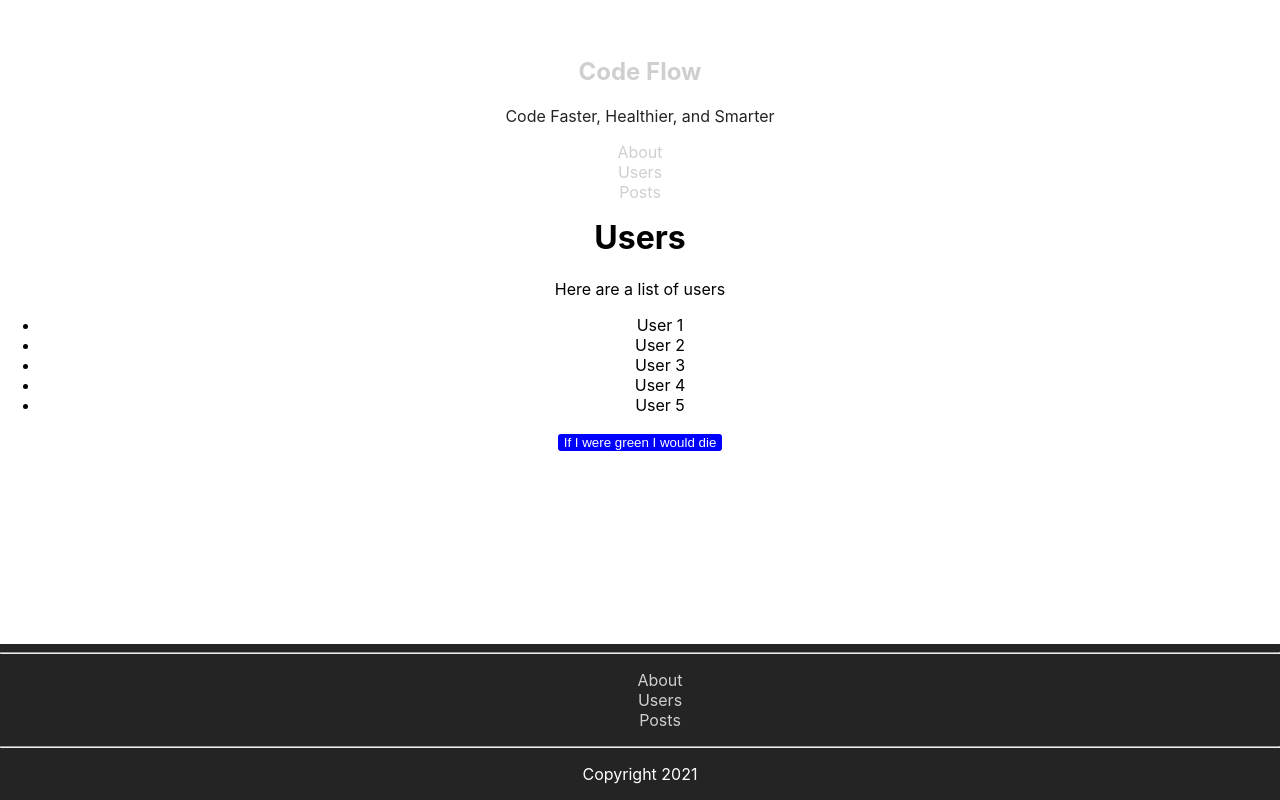
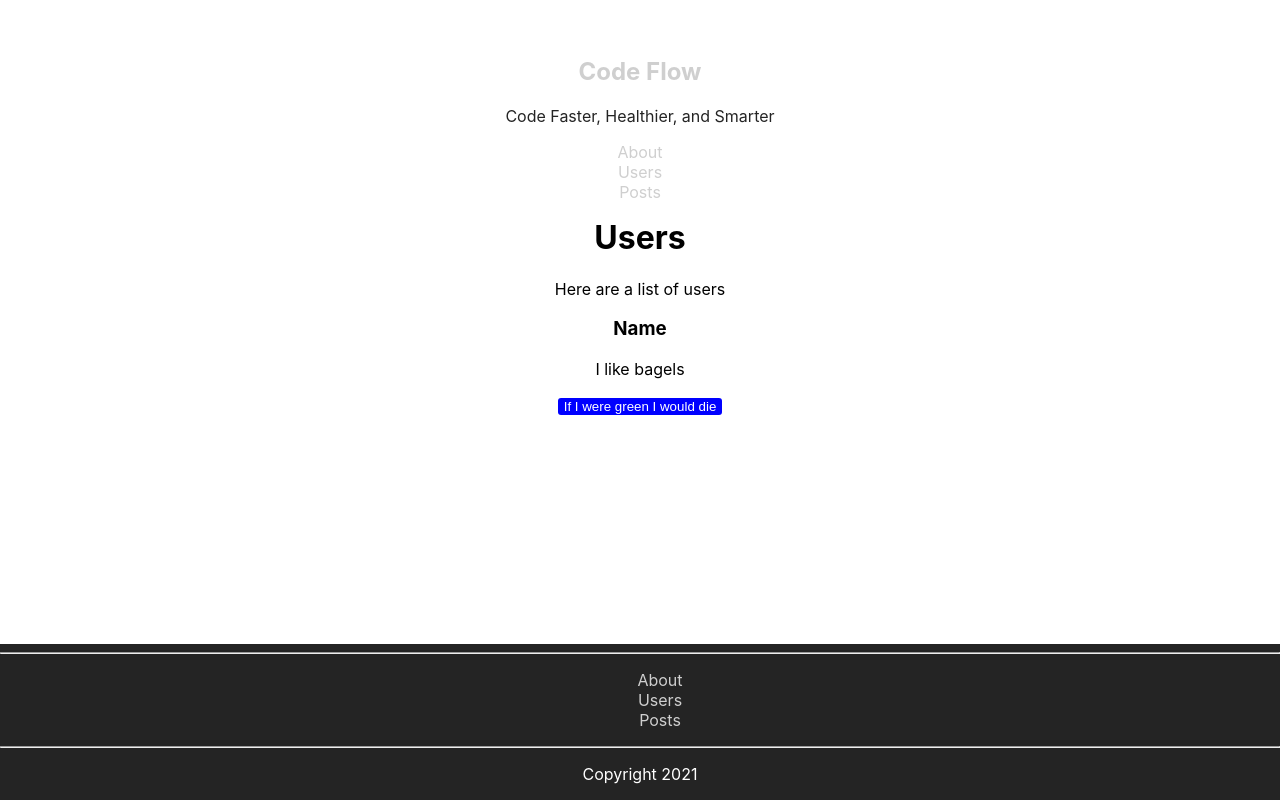
Before and after one commit to ColbyWTaylor/CodeFlow, a React (Create React App) app: page /users in a window 1280 px wide. Built offline with nearby package versions, Linux system fonts and the light colour scheme.

Commit message:
card added

```diff
--- a/src/Users.js
+++ b/src/Users.js
@@ -12,15 +12,11 @@ const Users = () => {
     <div className="nav">
       <h1>Users</h1>
       <p>Here are a list of users</p>
-      {/* remove li */}
-      {/* fill out simple profile list */}
-      <ul>
-        <li>User 1</li>
-        <li>User 2</li>
-        <li>User 3</li>
-        <li>User 4</li>
-        <li>User 5</li>
-      </ul>
+      <div className="userCard">
+        <h3>Name</h3>
+        <p>I like bagels</p>
+      </div>
+
       <Button>If I were green I would die</Button>
     </div>
   );
```
Also changed, not shown: 1 other file (tests, documents, lock files or other folders).
